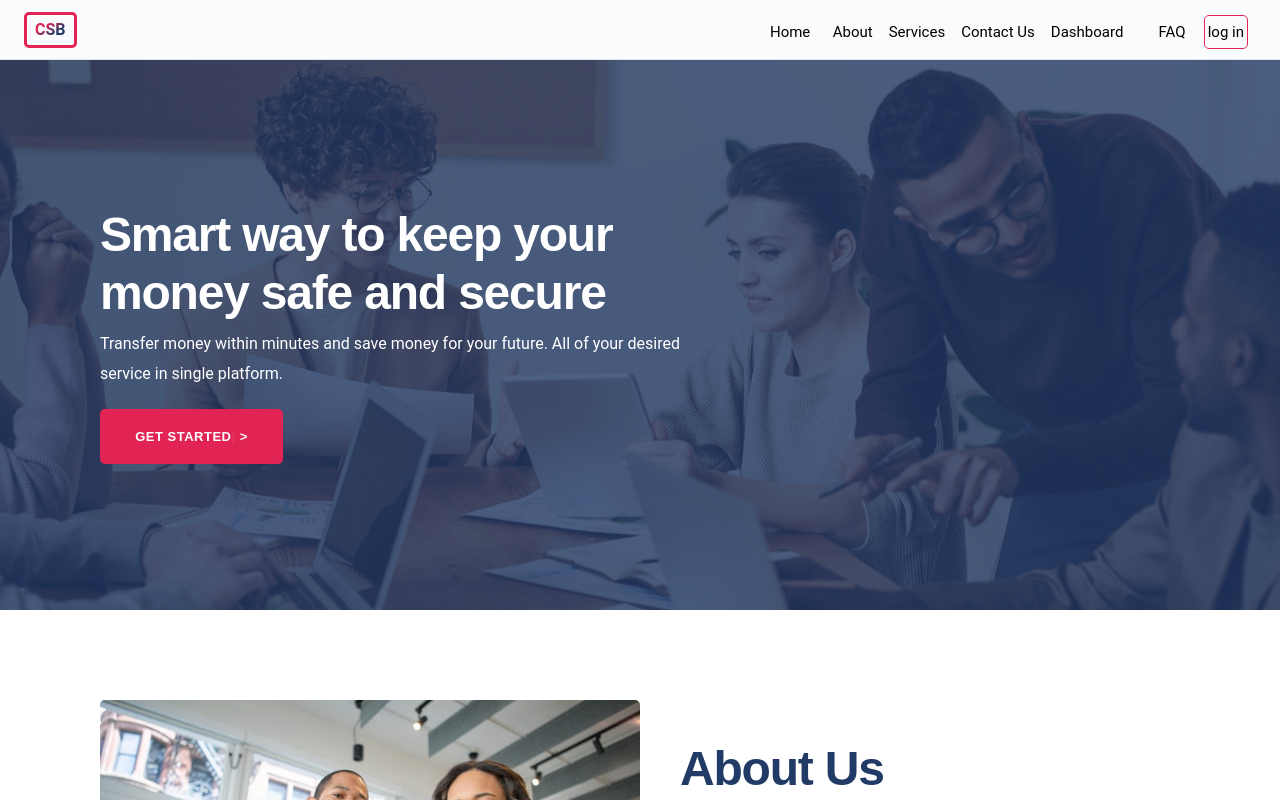
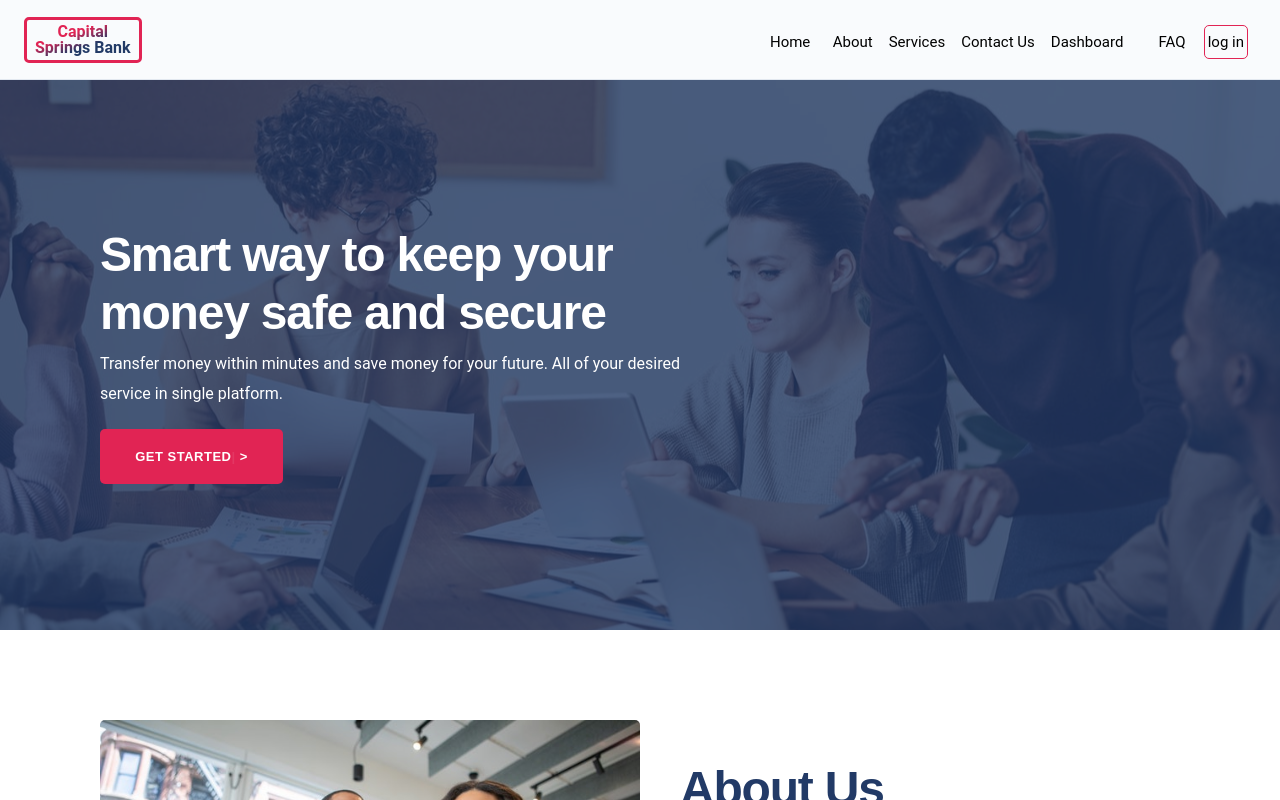
Before and after one commit to certified1045/usb, a Next.js app: page / in a window 1280 px wide. Shown: the top 800 px of the page. Built offline with nearby package versions, Linux system fonts and the light colour scheme; no server answers; the database is empty.

Commit message:
.................

```diff
--- a/src/components/admin/AdminLayout.tsx
+++ b/src/components/admin/AdminLayout.tsx
@@ -124,7 +124,7 @@ const AdminLayout = ({ children }: any) => {
         </div>
       </div>
       <div className="flex flex-col">
-        <header className="flex h-14 items-center border-b bg-muted/40 px-4 lg:h-[60px] lg:px-0">
+        <header className="flex h-14 items-center border-b bg-muted/40 px-4 lg:h-[80px] lg:px-0">
           {reg && <DashboardNavMobile />}
           {admin && <AdminDashboardNavMobile />}
 
--- a/src/components/header/Nav.tsx
+++ b/src/components/header/Nav.tsx
@@ -16,8 +16,14 @@ const Nav = () => {
       {/* <div className={styles.height}></div> */}
       <div className={styles.navbarItems}>
         <span className={styles.navbarLogo}>
-          <Link href="/" className={`${!!dash && "lg:hidden"}`}>
-            <p className="logo px-2 font-semibold">CSB</p>
+          <Link
+            href="/"
+            className={`${
+              !!dash && "lg:hidden"
+            } logo px-2 font-semibold flex justify-center flex-col items-center gap-0`}
+          >
+            <div className="h-4">Capital</div>
+            <div>Springs Bank</div>
           </Link>
         </span>
         {/* TODO */}
--- a/src/components/header/NavClient.tsx
+++ b/src/components/header/NavClient.tsx
@@ -27,7 +27,7 @@ const NavClient = () => {
         onClick={() => setHam(!ham)}
         className={
           !ham
-            ? `${styles["navMenu"]} ${styles["active"]} h-[60px]`
+            ? `${styles["navMenu"]} ${styles["active"]} h-[60px] items-center`
             : `${styles.navMenu} bg-background lg:bg-none lg:h-[60px]`
         }
       >
```
